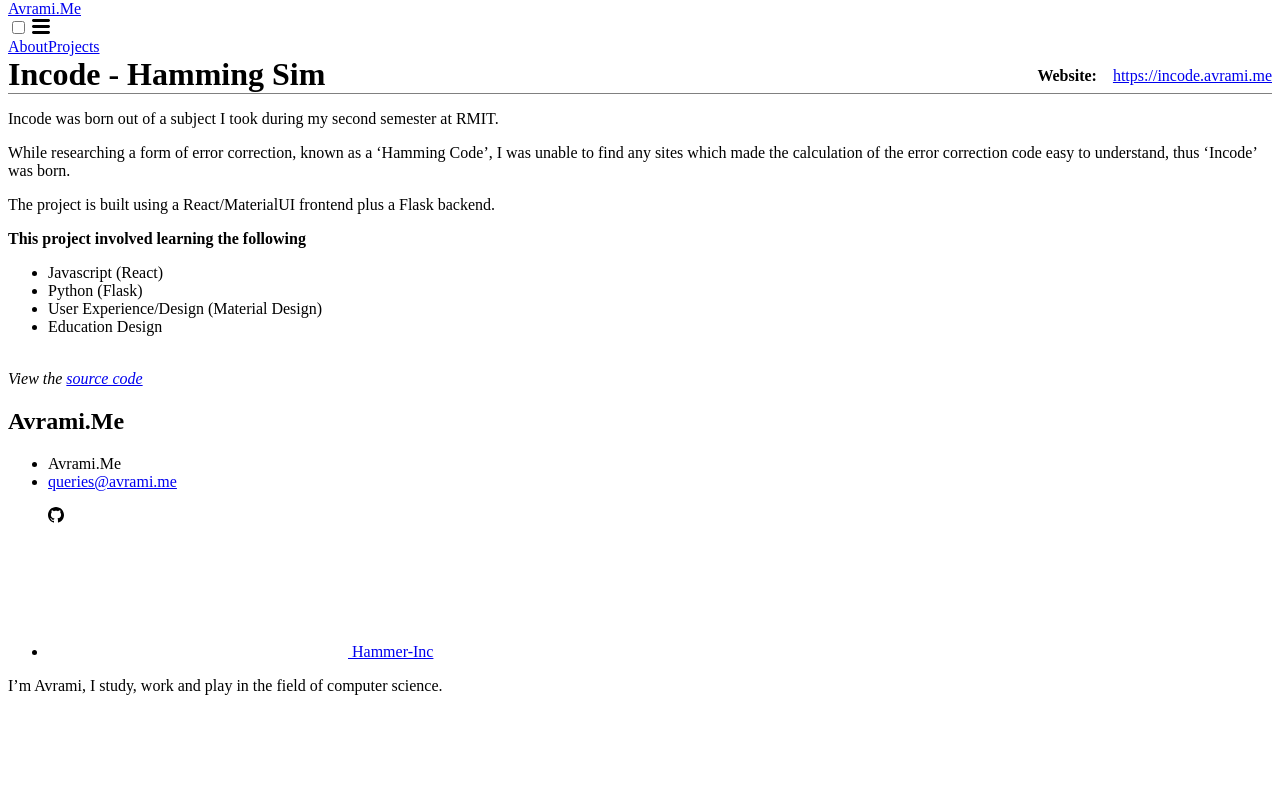
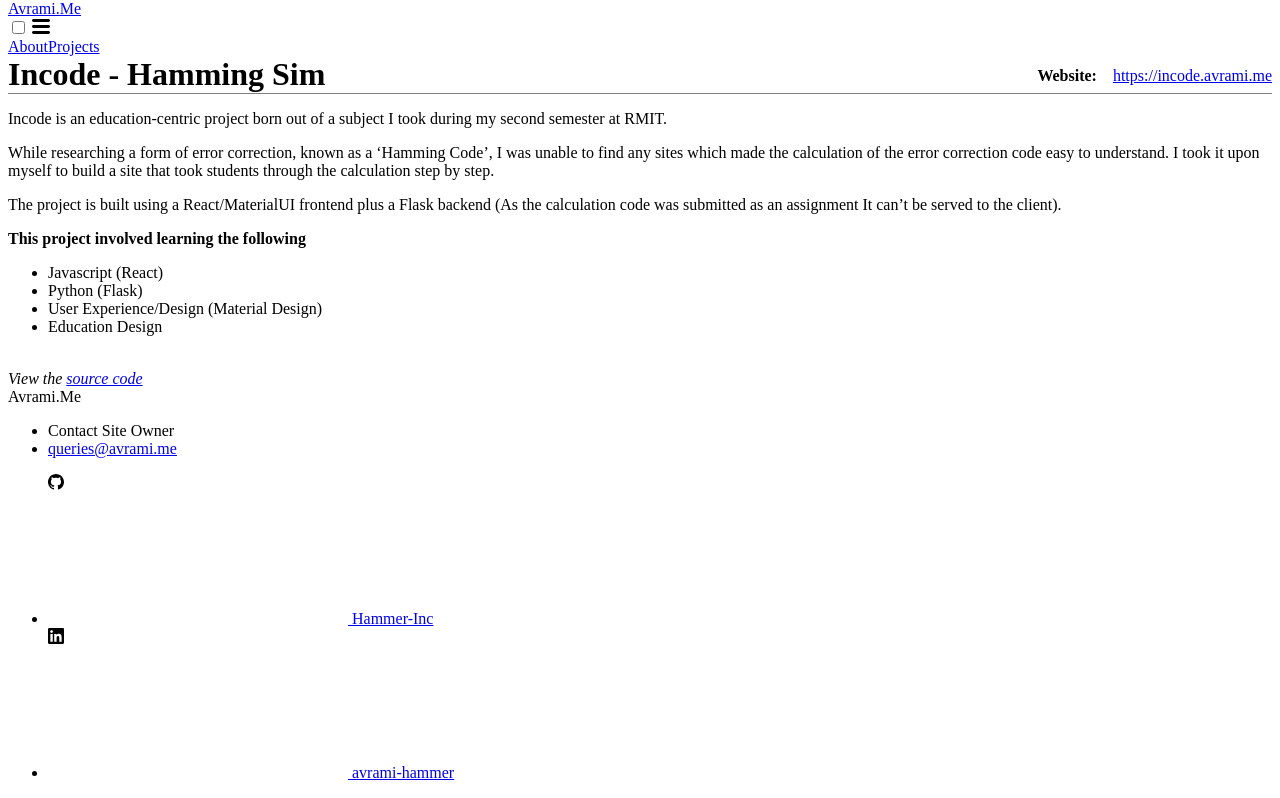
Before and after one commit to avra-m3/hammer-inc.github.io, a Jekyll site: the page built from _projects/incode.avrami.me.md, in a window 1280 px wide. Shown: the part 108-906 px from the top of the page. Built offline with Jekyll 4.4.1, drawn with Linux system fonts in a browser that asks for light colours.

Commit message:
Continuing to iterate on the site design

```diff
--- a/_config.yml
+++ b/_config.yml
@@ -14,12 +14,14 @@
 # You can create any custom variable you would like, and they will be accessible
 # in the templates via {{ site.myvariable }}.
 title: Avrami.Me
+author: Avrami H
 email: queries@avrami.me
 description: >- # this means to ignore newlines until "baseurl:"
   I’m Avrami, I study, work and play in the field of computer science.
 baseurl: "" # the subpath of your site, e.g. /blog
 url: "https://avrami.me" # the base hostname & protocol for your site, e.g. http://example.com
 github_username:  Hammer-Inc
+linkedin_username: avrami-hammer
 paginate: 5
 repository: Hammer-Inc/hammer-inc.github.io
 collections:
--- a/_includes/footer.html
+++ b/_includes/footer.html
@@ -1,19 +1,15 @@
 <footer class="site-footer h-card">
-  <data class="u-url" href="{{ "/" | relative_url }}"></data>
-
+    <data class="u-url" href="{{ "
+    /" | relative_url }}"></data>
     <div class="wrapper">
-
-    <h2 class="footer-heading">{{ site.title | escape }}</h2>
-
+        <div class="footer-heading">
+            {{site.title}}
+        </div>
         <div class="footer-col-wrapper">
-      <div class="footer-col footer-col-1">
+            <div class="footer-col">
                 <ul class="contact-list">
                     <li class="p-name">
-            {%- if site.author -%}
-              {{ site.author | escape }}
-            {%- else -%}
-              {{ site.title | escape }}
-            {%- endif -%}
+                        Contact Site Owner
                     </li>
                     {%- if site.email -%}
                     <li><a class="u-email" href="mailto:{{ site.email }}">{{ site.email }}</a></li>
@@ -21,13 +17,16 @@
                 </ul>
             </div>
 
-      <div class="footer-col footer-col-2">
+            <div class="footer-col">
+                <div>
                     {%- include social.html -%}
                 </div>
+            </div>
 
-      <div class="footer-col footer-col-3">
-        <p>{{- site.description | escape -}}</p>
-      </div>
+            <!--<div class="footer-col footer-col-3">-->
+            <!--<div class="p-name">About</div>-->
+            <!--<div>{{- site.description | escape -}}</div>-->
+            <!--</div>-->
         </div>
 
     </div>
--- a/_layouts/home.html
+++ b/_layouts/home.html
@@ -9,12 +9,12 @@ layout: default
 
     {{ content }}
 
-    {% assign grouped_posts = paginator.posts | sort: "pinned", "last" %}
+    {% assign sorted_posts = paginator.posts | sort: "date" | sort: "pinned", "last" %}
 
     {%- if site.posts.size > 0 -%}
     <ul class="post-list">
 
-        {%- for post in grouped_posts -%}
+        {%- for post in sorted_posts -%}
         <li>
             {%- assign date_format = site.minima.date_format | default: "%b %-d, %Y" -%}
             <h3>
--- a/_projects/incode.avrami.me.md
+++ b/_projects/incode.avrami.me.md
@@ -8,9 +8,10 @@ github: https://github.com/Hammer-Inc/incode
 skills: ['Javascript (React)', 'Python (Flask)', 'User Experience/Design (Material Design)', 'Education Design']
 tags: ['react', 'flask', 'web', 'material', 'design']
 ---
-Incode was born out of a subject I took during my second semester at RMIT.
+Incode is an education-centric project born out of a subject I took during my second semester at RMIT.
 
 While researching a form of error correction, known as a 'Hamming Code', I was unable to find any sites which made the calculation of the error
-correction code easy to understand, thus 'Incode' was born.
+correction code easy to understand. I took it upon myself to build a site that took students through the calculation step by step.
 
-The project is built using a React/MaterialUI frontend plus a Flask backend.
+The project is built using a React/MaterialUI frontend plus a Flask backend
+(As the calculation code was submitted as an assignment It can't be served to the client).
--- a/_sass/minima/_layout.scss
+++ b/_sass/minima/_layout.scss
@@ -31,6 +31,7 @@
   .nav-trigger {
       display: none;
   }
+
 
   .menu-icon {
     display: none;
@@ -126,13 +127,25 @@
   color: $grey-color;
   margin-left: -$spacing-unit / 2;
   @extend %clearfix;
+  display: flex;
 }
 
 .footer-col {
+  display: inline-flex;
+  flex: auto;
   float: left;
   margin-bottom: $spacing-unit / 2;
   padding-left: $spacing-unit / 2;
 }
+
+.footer-col:first-of-type {
+  margin-right: auto;
+}
+
+.footer-col:last-of-type {
+  margin-left: auto;
+}
+
 
 .footer-col-1 {
   width: -webkit-calc(35% - (#{$spacing-unit} / 2));
```
Also changed, not shown: Gemfile.lock. Lines whose indentation alone changed are shown as unchanged.
